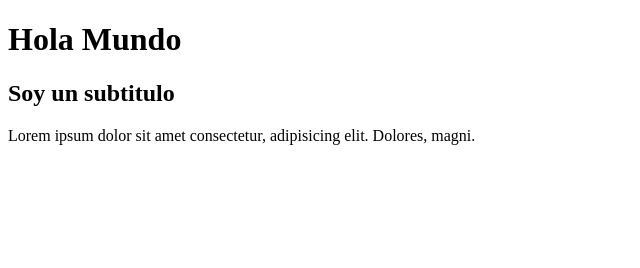
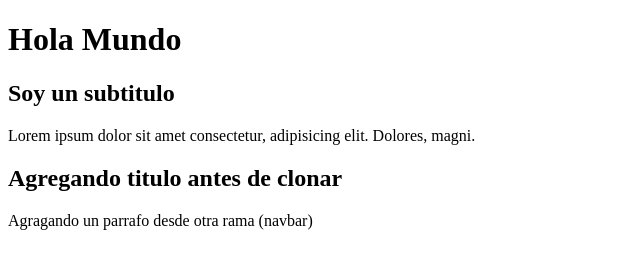
Before and after one commit to stephanieb81/pruebagit, a plain HTML site: page index.html in a window 1280 px wide. Shown: the whole page, without its empty margins (0-640 px from the left). Drawn offline with Linux system fonts and the light colour scheme.

Commit message:
add p en navbar

```diff
--- a/index.html
+++ b/index.html
@@ -10,6 +10,8 @@
     <h2>Soy un subtitulo</h2>
     <p>
       Lorem ipsum dolor sit amet consectetur, adipisicing elit. Dolores, magni.
+      <h2>Agregando titulo antes de clonar</h2>
+      <p>Agragando un parrafo desde otra rama (navbar)</p>
     </p>
   </body>
 </html>
```
